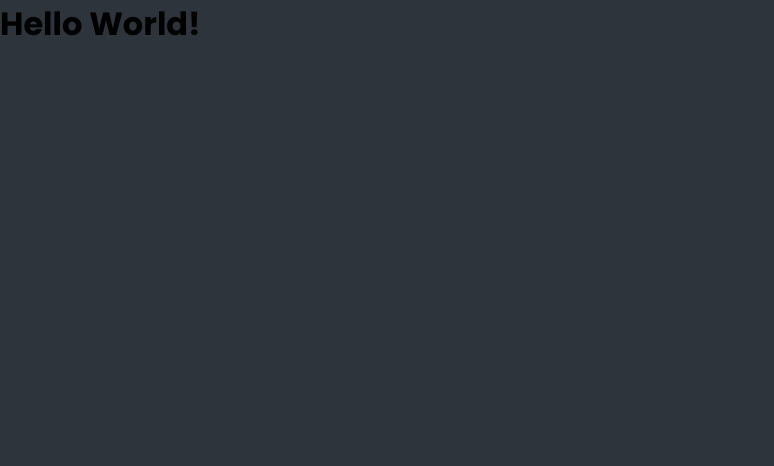
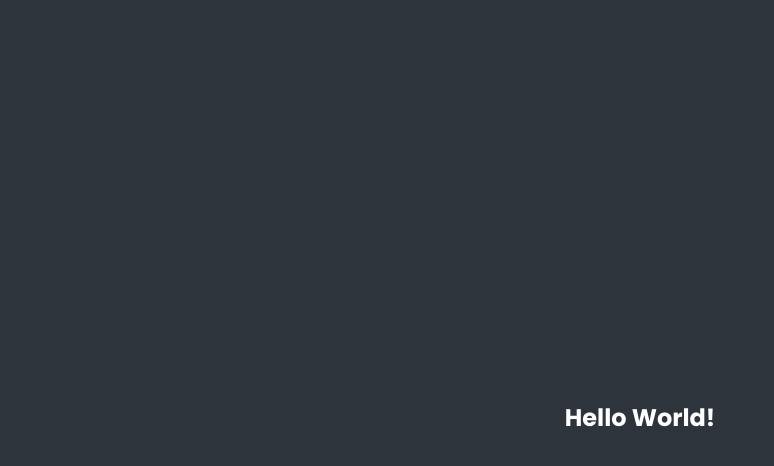
Before and after one commit to MarcosViniDLL/agendabarbeiro-front, a React (Vite) app: page /add-barber in a window 1280 px wide. Shown: the top 466 px of the page, without its empty margins (0-774 px from the left). Built offline with nearby package versions, Linux system fonts and the light colour scheme.

Commit message:
ajuste da página add-barber

```diff
--- a/src/pages/Barbeiros/AddBarber.module.css
+++ b/src/pages/Barbeiros/AddBarber.module.css
@@ -0,0 +1,11 @@
+.container {
+    display: flex;
+    justify-content: center;
+    align-items: center;
+    padding: 50vh 0 0 0;
+}
+
+.container  h1 {
+    color: #FFF;
+
+}
--- a/src/pages/Barbeiros/barber.jsx
+++ b/src/pages/Barbeiros/barber.jsx
@@ -1,14 +1,17 @@
 import React from 'react';
-import './AddBarber.module.css';
+import styles from './AddBarber.module.css'
+
 
 
 function AddBarber() {
 
   return (
-      <div>
-        <h1>Hello World!</h1>
-      </div>
-    );
+
+        <section className={styles.container}>
+          <h1>Hello World!</h1>
+        </section>
+
+    )
   }
 
 export default AddBarber;
```
